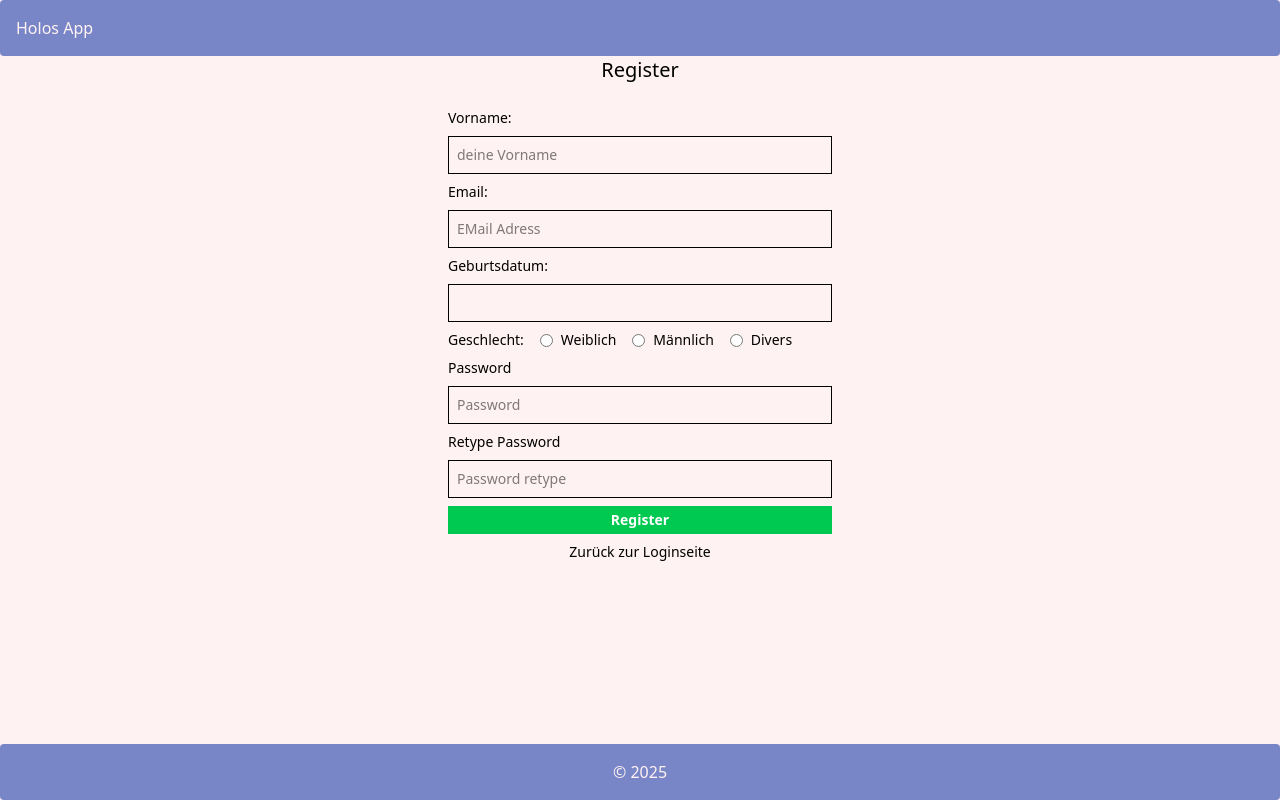
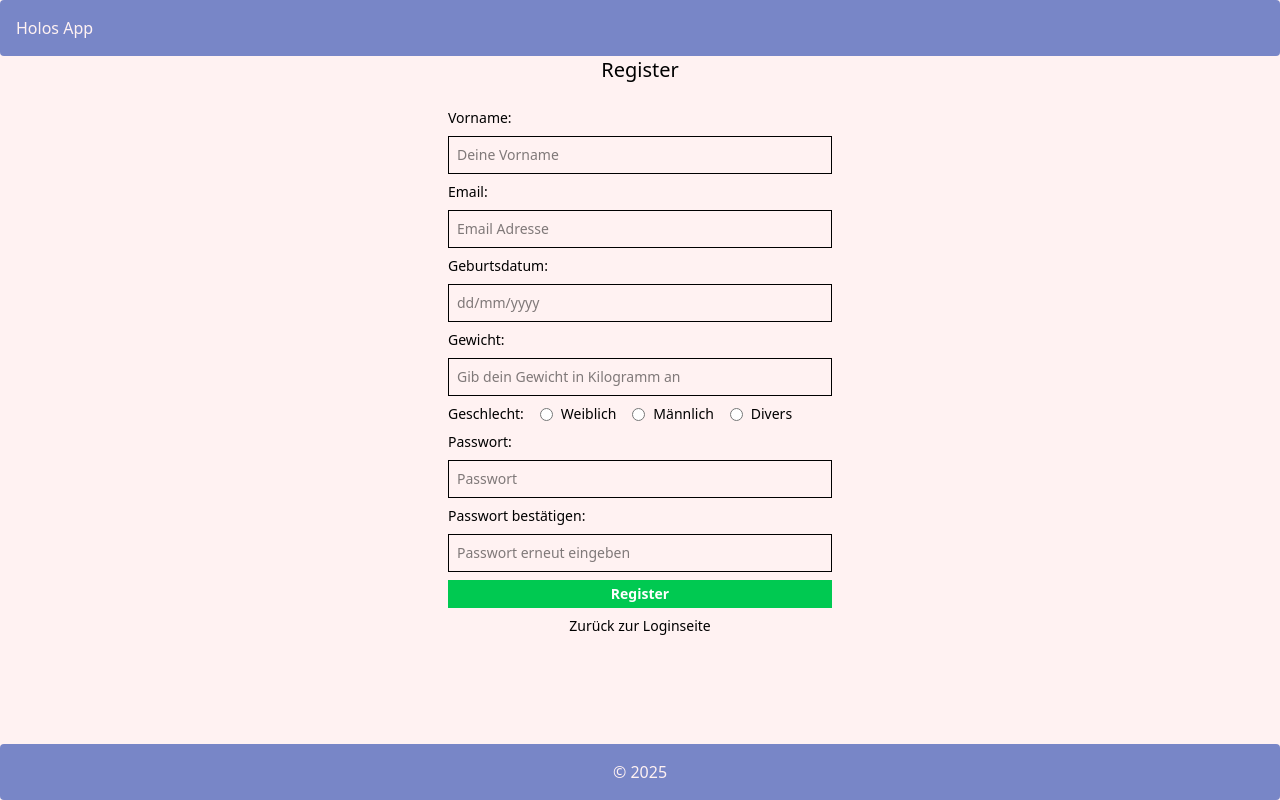
Before and after one commit to team-holos/holos-app, a React (Vite) app in the folder frontend/: page /register in a window 1280 px wide. Built offline with nearby package versions, Linux system fonts and the light colour scheme; no server answers.

Commit message:
edited placeholder text

```diff
--- a/frontend/src/pages/RegisterPage.jsx
+++ b/frontend/src/pages/RegisterPage.jsx
@@ -101,7 +101,7 @@ function RegisterPage() {
         id="username"
         name="username"
         className="border p-2"
-        placeholder="deine Vorname"
+        placeholder="Deine Vorname"
       />
       <label htmlFor="register-email">Email:</label>
       <input
@@ -109,15 +109,22 @@ function RegisterPage() {
         id="register-email"
         name="email"
         className="border p-2"
-        placeholder="EMail Adress"
+        placeholder="Email Adresse"
       />
       <label htmlFor="birthday">Geburtsdatum:</label>
       <DatePicker
         className="border p-2 w-full"
         selected={birthday}
         onChange={(date) => setBirthday(date)}
+        placeholderText="dd/mm/yyyy"
       />
       {emailError && <p className="text-red-500">{emailError}</p>}
+      <label htmlFor="weight">Gewicht:</label>
+      <input type="text"
+        id="weight"
+        name="weight"
+        className="border p-2"
+        placeholder="Gib dein Gewicht in Kilogramm an" />
       <form className="flex gap-4">
         <span className="font-medium">Geschlecht:</span>
         <div className="radio">
@@ -125,7 +132,7 @@ function RegisterPage() {
             <input
               type="radio"
               value="female"
-              checked={selectedGender==="female"}
+              checked={selectedGender === "female"}
               onChange={(e) => setSelectedGender(e.target.value)}
             />
             Weiblich
@@ -136,7 +143,7 @@ function RegisterPage() {
             <input
               type="radio"
               value="male"
-              checked={selectedGender==="male"}
+              checked={selectedGender === "male"}
               onChange={(e) => setSelectedGender(e.target.value)}
             />
             Männlich
@@ -147,31 +154,31 @@ function RegisterPage() {
             <input
               type="radio"
               value="diverse"
-              checked={selectedGender==="diverse"}
+              checked={selectedGender === "diverse"}
               onChange={(e) => setSelectedGender(e.target.value)}
             />
             Divers
           </label>
         </div>
       </form>
-      <label htmlFor="register-password">Password</label>
+      <label htmlFor="register-password">Passwort:</label>
       <input
         type="password"
         id="register-password"
         name="password"
         className="border p-2"
-        placeholder="Password"
+        placeholder="Passwort"
         minLength="8"
         maxLength="24"
       />
 
-      <label htmlFor="register-password-retype">Retype Password</label>
+      <label htmlFor="register-password-retype">Passwort bestätigen:</label>
       <input
         type="password"
         id="register-password-retype"
         name="password-retype"
         className="border p-2"
-        placeholder="Password retype"
+        placeholder="Passwort erneut eingeben"
       />
       {passwordError && <p className="text-red-500">{passwordError}</p>}
       <button
```
